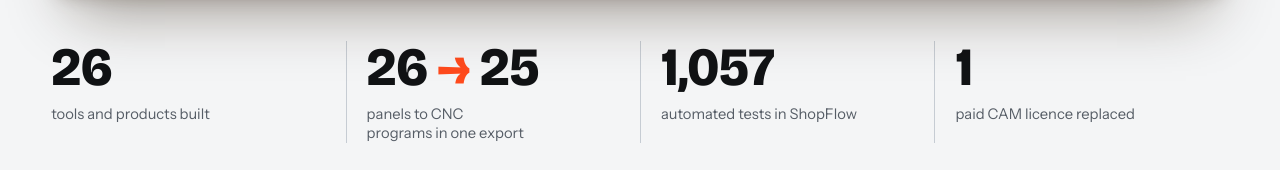
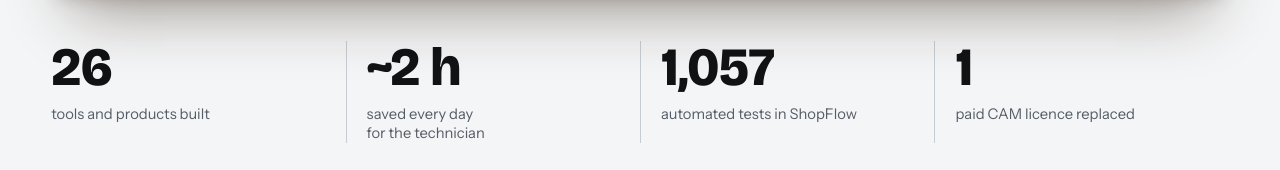
Before and after one commit to gervdalius-droid/gervdalius-droid.github.io, a plain HTML site: page index.html in a window 1280 px wide. Shown: the part 782-952 px from the top of the page. Drawn offline with nearby package versions, Linux system fonts and the light colour scheme.

Commit message:
Nesting: material and time savings; top row shows hours saved
Co-Authored-By: Claude Fable 5.2 <noreply@anthropic.com>
Claude-Session: https://claude.ai/code/session_017oJkFrYeQYvHieWp1UKteP

```diff
--- a/index.html
+++ b/index.html
@@ -368,7 +368,7 @@ footer{padding-block:26px 40px;font-size:.84rem;color:var(--muted);display:flex;
     </div>
     <div class="facts">
       <div><b><span data-count="26">26</span></b><span>tools and products built</span></div>
-      <div><b>26 <i>→</i> 25</b><span>panels to CNC programs in one export</span></div>
+      <div><b>~2 h</b><span>saved every day for the technician</span></div>
       <div><b><span data-count="1057">1,057</span></b><span>automated tests in ShopFlow</span></div>
       <div><b>1</b><span>paid CAM licence replaced</span></div>
     </div>
@@ -625,10 +625,10 @@ const CASES=[
    note:"Demo sign-in: Eglė, PIN 5678 (manager) · Andrius, PIN 1111 (worker)"}},
  {id:"nesting",n:"Nesting",short:"Nesting",one:"Cutting plans for every board, with labels and stock.",st:"use",flag:true,tag:"Cutting · Labels · Stock",tour:4,
   shots:["nLay","nExp"],labels:["Board layout","Export"],
-  metrics:[["~17k","lines of code"],["2","nesting engines"],["4","import formats"]],
+  metrics:[["~10%","less board material"],["~2 h","saved a day for the technician"],["~22k","lines of code"]],
   info:{problem:"Cutting plans were done by hand or in CAM software sold per seat per month, which still couldn't read our files without a workaround.",
    built:"Reads SWOOD and cabinet creator part lists, CSV and DXF. Rectangle packing for panels, true-shape nesting for curved parts, Zebra labels with a QR code per CNC program.",
-   result:"Every board cut in the workshop goes through it. It also reserves and confirms stock in the warehouse.",
+   result:"Layouts use about 10% less board than laying parts out by hand, and the technician saves about two hours a day. Every board cut in the workshop goes through it.",
    hl:["Reads what the shop already produces: SWOOD project files, the cabinet creator export, CSV lists and shaped parts from DXF",
        "Two engines: fast strip packing for rectangular panels, and a Rust true-shape engine compiled to WebAssembly for curved parts",
        "Machine routing per sheet: CNC, saw or both, with kerf and edge trim",
```
